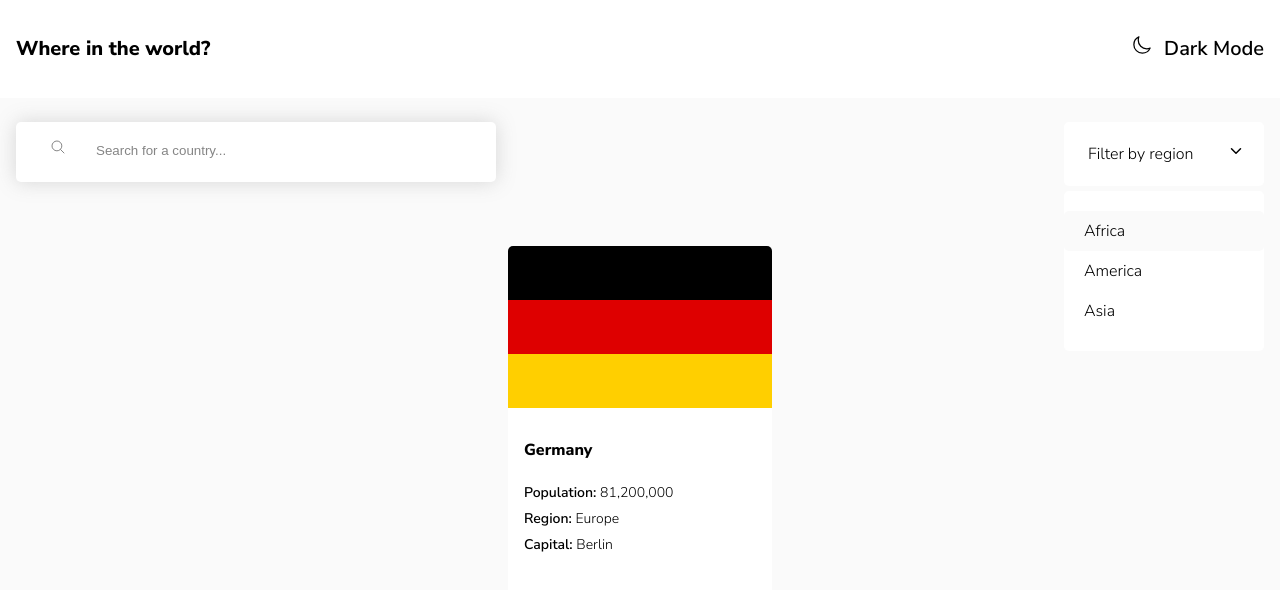
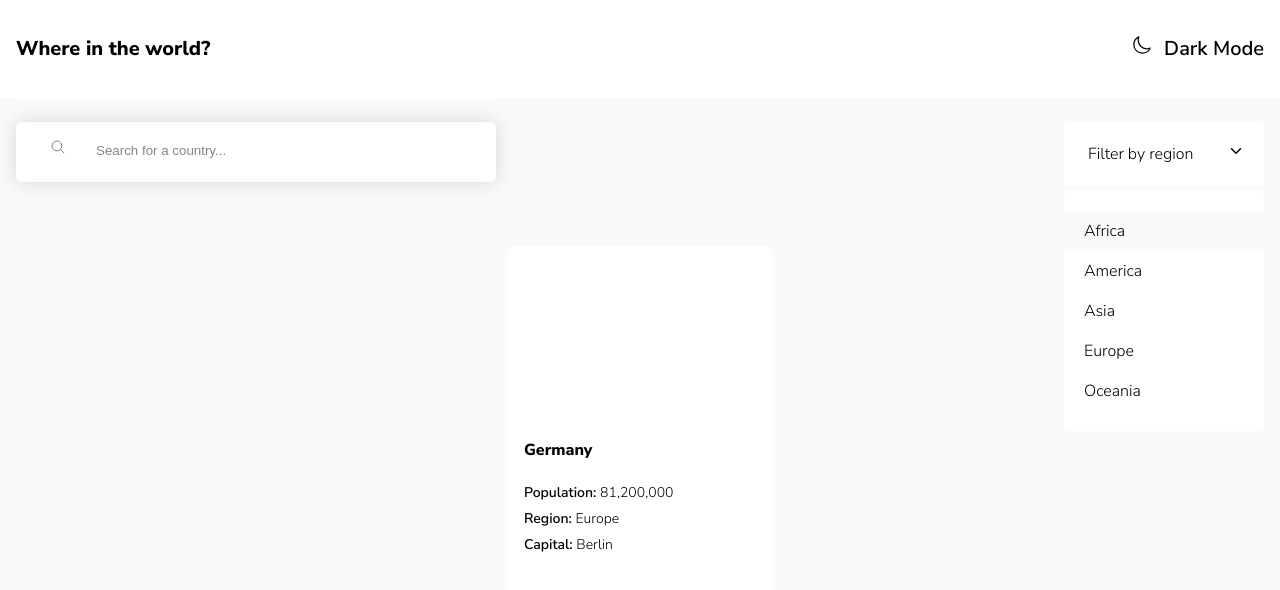
Before and after one commit to liampc/rest-countries, a React (Create React App) app: page / in a window 1280 px wide. Shown: the top 590 px of the page. Built offline with nearby package versions, Linux system fonts and the light colour scheme.

Commit message:
convert main parts to components

```diff
--- /dev/null
+++ b/src/components/Components.js
@@ -0,0 +1,48 @@
+import React from 'react'
+import './_components.scss'
+
+
+const SearchBar = () => {
+    return (
+        <form className="searchBar">
+            <i><ion-icon name="search-outline"></ion-icon></i>
+            <input type="text" placeholder="Search for a country..." />
+        </form>
+    )
+}
+
+const Select = () => {
+    return (
+        <div className="select">
+            <div className="select__title">Filter by region <i><ion-icon name="chevron-down-outline"></ion-icon></i></div>
+            <div className="select__selection">
+                <div className="selected">Africa</div>
+                <div>America</div>
+                <div>Asia</div>
+                <div>Europe</div>
+                <div>Oceania</div>
+            </div>
+        </div>
+    )
+}
+
+const Card = () => {
+    return (
+        <div className="card">
+            {/* <div className="card__pic" style={{backgroundImage: `url(${flag})`}}></div> */}
+            <div className="card__pic"></div>
+            <div className="card__info container-padding-lr">
+                <h2>Germany</h2>
+                <p>Population: <span>81,200,000</span></p>
+                <p>Region: <span>Europe</span></p>
+                <p>Capital: <span>Berlin</span></p>
+            </div>
+        </div>
+    )
+}
+
+export {
+    SearchBar,
+    Select,
+    Card
+}
--- /dev/null
+++ b/src/components/_components.scss
@@ -0,0 +1,124 @@
+@import '../abstracts/abstracts';
+
+
+
+.searchBar {
+
+    padding: 1rem 2.125rem;
+    color: $DarkGray;
+    background-color: $White;
+    border-radius: 5px;
+    box-shadow: 0px 0px 20px 0px #8585854d;
+
+    @include media-up('medium'){
+        height: 3.75rem;
+        width: 30rem;
+    }
+
+    i {
+        padding-right: 1.75rem;
+
+    }
+
+    input {
+        border: none;
+        width: 80%;
+
+        &::placeholder {
+            color: $DarkGray;
+        }
+
+        &:focus {
+            outline: none;
+        }
+    }
+}
+
+
+
+.select {
+
+    border:none;
+    border-radius: 20px;
+
+    &::after {
+        position: absolute;
+        content: "";
+
+    }
+
+    &__title {
+        margin-bottom: 5px;
+        background-color: $White;
+        padding: 1.25rem 1.5rem;
+        border-radius: 5px;
+
+        i {
+            position: absolute;
+            right: 1.25rem;
+        }
+    }
+
+
+    &__selection {
+        position: absolute;
+        background-color: $White;
+        border-radius: 5px;
+        padding: 1.25rem 0;
+        width: 12.5rem;
+
+        div:nth-child(1) {
+            border-radius: 5px;
+        }
+
+        > div {
+            padding: 0.5rem 1.25rem;
+        }
+
+        .selected {
+            background-color: $VeryLightGray;
+
+        }
+    }
+
+}
+
+
+.card {
+    background-color: $White;
+    flex: 0 1 16.5rem;
+    border-radius: 8px;
+
+
+    &__pic {
+        height: 10.125rem;
+        background-size: cover;
+        background-repeat: no-repeat;
+        border: 1px transparent;
+        border-radius: 5px 5px 0 0;
+    }
+
+    &__info {
+        padding-top: 1.875rem;
+        padding-bottom: 3rem;
+        font-size: $fontS-s;
+
+        h2 {
+            font-size: $fontS-r;
+            padding-bottom: 1.5rem;
+        }
+
+        p {
+            font-weight: $fontW-sb;
+            line-height: 1;
+        }
+
+        span {
+            font-weight: $fontW-l;
+        }
+
+        p:not(:last-child) {
+            padding-bottom: 0.75rem;
+        }
+    }
+}
--- a/src/layout/main/Main.js
+++ b/src/layout/main/Main.js
@@ -1,40 +1,23 @@
 import React from 'react'
 import './_main.scss';
+import {SearchBar, Select, Card} from '../../components/Components';
 
-import flag from '../../assets/germany.png'
+
+
 
 const Main = () => {
     return (
         <main className="main">
             <nav className="nav container">
                 <div className="nav__search">
-                    <form className="searchBar">
-                        <i><ion-icon name="search-outline"></ion-icon></i>
-                        <input type="text" placeholder="Search for a country..." />
-                    </form>
+                    <SearchBar />
                 </div>
                 <div className="nav__select">
-                    <div className="select">
-                        <div className="select__title">Filter by region <i><ion-icon name="chevron-down-outline"></ion-icon></i></div>
-                        <div className="select__selection">
-                            <div className="selected">Africa</div>
-                            <div>America</div>
-                            <div>Asia</div>
-                        </div>
-                    </div>
+                    <Select />
                 </div>
             </nav>
             <div className="list container">
-                <div className="card">
-                    <div className="card__pic" style={{backgroundImage: `url(${flag})`}}></div>
-                    <div className="card__info container-padding-lr">
-                        <h2>Germany</h2>
-                        <p>Population: <span>81,200,000</span></p>
-                        <p>Region: <span>Europe</span></p>
-                        <p>Capital: <span>Berlin</span></p>
-                    </div>
-
-                </div>
+                <Card />
             </div>
         </main>
     )
--- a/src/layout/main/_main.scss
+++ b/src/layout/main/_main.scss
@@ -35,143 +35,9 @@
 }
 
 
-.searchBar {
-
-    padding: 1rem 2.125rem;
-    color: $DarkGray;
-    background-color: $White;
-    border-radius: 5px;
-    box-shadow: 0px 0px 20px 0px #8585854d;
-
-    @include media-up('medium'){
-        height: 3.75rem;
-        width: 30rem;
-    }
-
-    i {
-        padding-right: 1.75rem;
-
-    }
-
-    input {
-        border: none;
-        width: 80%;
-
-        &::placeholder {
-            color: $DarkGray;
-        }
-
-        &:focus {
-            outline: none;
-        }
-    }
-}
-
-
-// .select {
-//     // width: 12.5rem;
-//     // padding: 1.25rem 1.5rem;
-//     // border: none;
-//     // box-shadow: 0px 0px 20px 0px #8585854d;
-//     display: none;
-
-//     &-selected {
-//         background-color: $VeryDarkBlue;
-//     }
-
-// }
-
-
-.select {
-
-    border:none;
-    border-radius: 20px;
-
-    &::after {
-        position: absolute;
-        content: "";
-
-    }
-
-    &__title {
-        margin-bottom: 5px;
-        background-color: $White;
-        padding: 1.25rem 1.5rem;
-        border-radius: 5px;
-
-        i {
-            position: absolute;
-            right: 1.25rem;
-        }
-    }
-
-
-    &__selection {
-        position: absolute;
-        background-color: $White;
-        border-radius: 5px;
-        padding: 1.25rem 0;
-        width: 12.5rem;
-
-        div:nth-child(1) {
-            border-radius: 5px;
-        }
-
-        > div {
-            padding: 0.5rem 1.25rem;
-        }
-
-        .selected {
-            background-color: $VeryLightGray;
-
-        }
-    }
-
-}
-
-
 .list {
 
     display: flex;
     justify-content: center;
     padding-bottom: 4rem;
 }
-
-.card {
-    background-color: $White;
-    flex: 0 1 16.5rem;
-    border-radius: 8px;
-
-
-    &__pic {
-        height: 10.125rem;
-        background-size: cover;
-        background-repeat: no-repeat;
-        border: 1px transparent;
-        border-radius: 5px 5px 0 0;
-    }
-
-    &__info {
-        padding-top: 1.875rem;
-        padding-bottom: 3rem;
-        font-size: $fontS-s;
-
-        h2 {
-            font-size: $fontS-r;
-            padding-bottom: 1.5rem;
-        }
-
-        p {
-            font-weight: $fontW-sb;
-            line-height: 1;
-        }
-
-        span {
-            font-weight: $fontW-l;
-        }
-
-        p:not(:last-child) {
-            padding-bottom: 0.75rem;
-        }
-    }
-}
```
